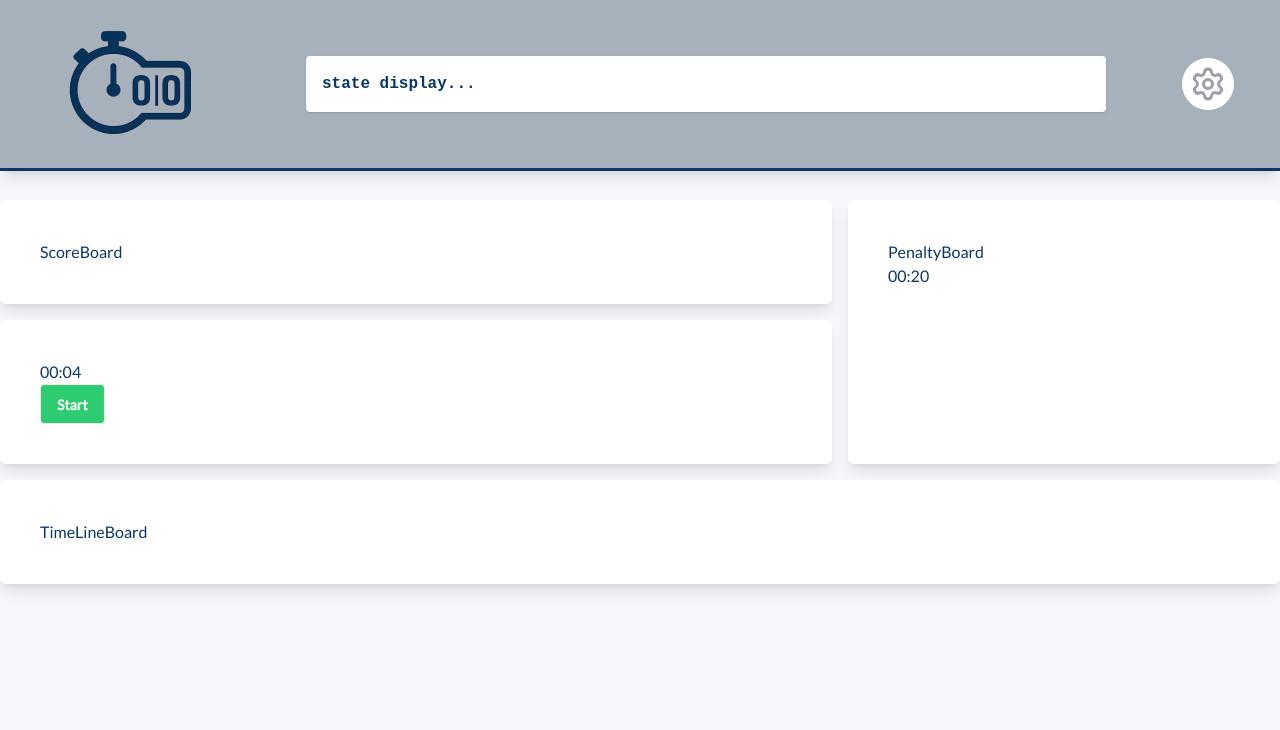
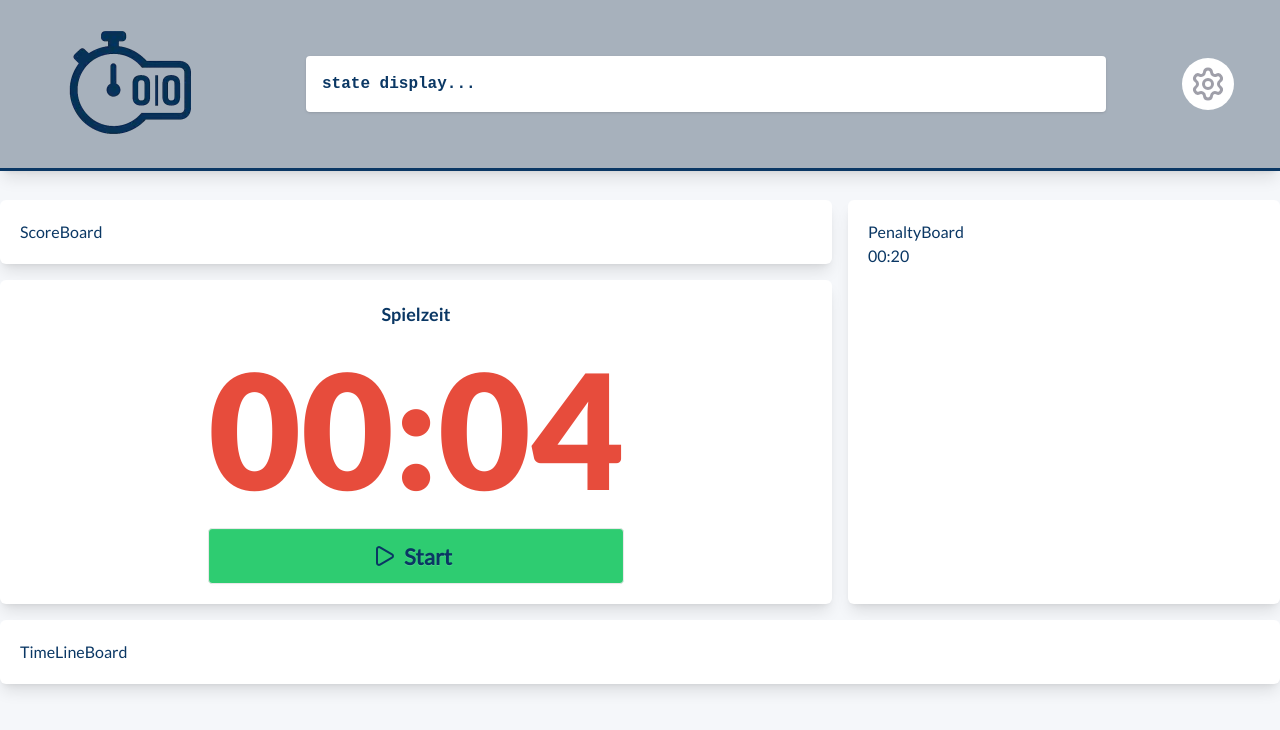
Before and after one commit to GittyX3b/tisco-matchdesk, a React (Vite) app: page / in a window 1280 px wide. Shown: the top 730 px of the page. Built offline with nearby package versions, Linux system fonts and the light colour scheme; a web font is replaced by a local one.

Commit message:
styling TimerBoard done

```diff
--- a/src/assets/styles/buttons.css
+++ b/src/assets/styles/buttons.css
@@ -1,7 +1,7 @@
 .btn-green {
-  @apply btn bg-tisco-green font-bold text-white;
+  @apply bg-tisco-green text-tisco-navy;
 }
 
 .btn-red {
-  @apply btn bg-tisco-red font-bold text-white;
+  @apply bg-tisco-red text-white;
 }
--- /dev/null
+++ b/src/assets/styles/tiles.css
@@ -0,0 +1,7 @@
+.tisco-tile {
+  @apply grow rounded-md bg-white p-5 shadow-lg;
+}
+
+.tile-heading {
+  @apply font-lato-bold text-lg;
+}
--- a/src/components/TimerBoard.jsx
+++ b/src/components/TimerBoard.jsx
@@ -1,3 +1,4 @@
+import { Pause, Play } from 'lucide-react';
 import { useCallback } from 'react';
 
 import { useTime } from '@context';
@@ -12,10 +13,29 @@ const TimerBoard = () => {
   }, [stopTime]);
 
   return (
-    <article className='tisco-tile'>
-      <CountDownTimer initSec='4' isRunning={time.on} onTimesUp={handleTimesUp} />
-      <button className={time.on ? 'btn-red' : 'btn-green'} onClick={toggleTime}>
-        {time.on ? 'Stop' : 'Start'}
+    <article className={`tisco-tile grid grid-cols-[1fr_1fr_4fr_1fr_1fr]`}>
+      <span className='tile-heading col-start-3 m-auto'>Spielzeit</span>
+      <CountDownTimer
+        initSec='4'
+        isRunning={time.on}
+        onTimesUp={handleTimesUp}
+        className={`font-lato-black col-start-3 m-auto flex h-min w-full justify-evenly text-[10rem] leading-tight ${!time.on ? 'text-tisco-red' : ''}`}
+      />
+      <button
+        className={`btn btn-xl col-start-3 ${time.on ? 'btn-red' : 'btn-green'}`}
+        onClick={toggleTime}
+      >
+        {time.on ? (
+          <div className='flex w-full items-center justify-center'>
+            <Pause />
+            <span className='p-2'>Stop</span>
+          </div>
+        ) : (
+          <span className='flex w-full items-center justify-center'>
+            <Play />
+            <span className='p-2'>Start</span>
+          </span>
+        )}
       </button>
     </article>
   );
--- a/src/main.css
+++ b/src/main.css
@@ -5,11 +5,8 @@
 @import '@assets/styles/buttons.css';
 @import '@assets/styles/fonts.css';
 @import '@assets/styles/text.css';
+@import '@assets/styles/tiles.css';
 
 .tisco-maxwidth {
   @apply max-w-[1600px];
 }
-
-.tisco-tile {
-  @apply grow rounded-md bg-white p-10 shadow-lg;
-}
```
